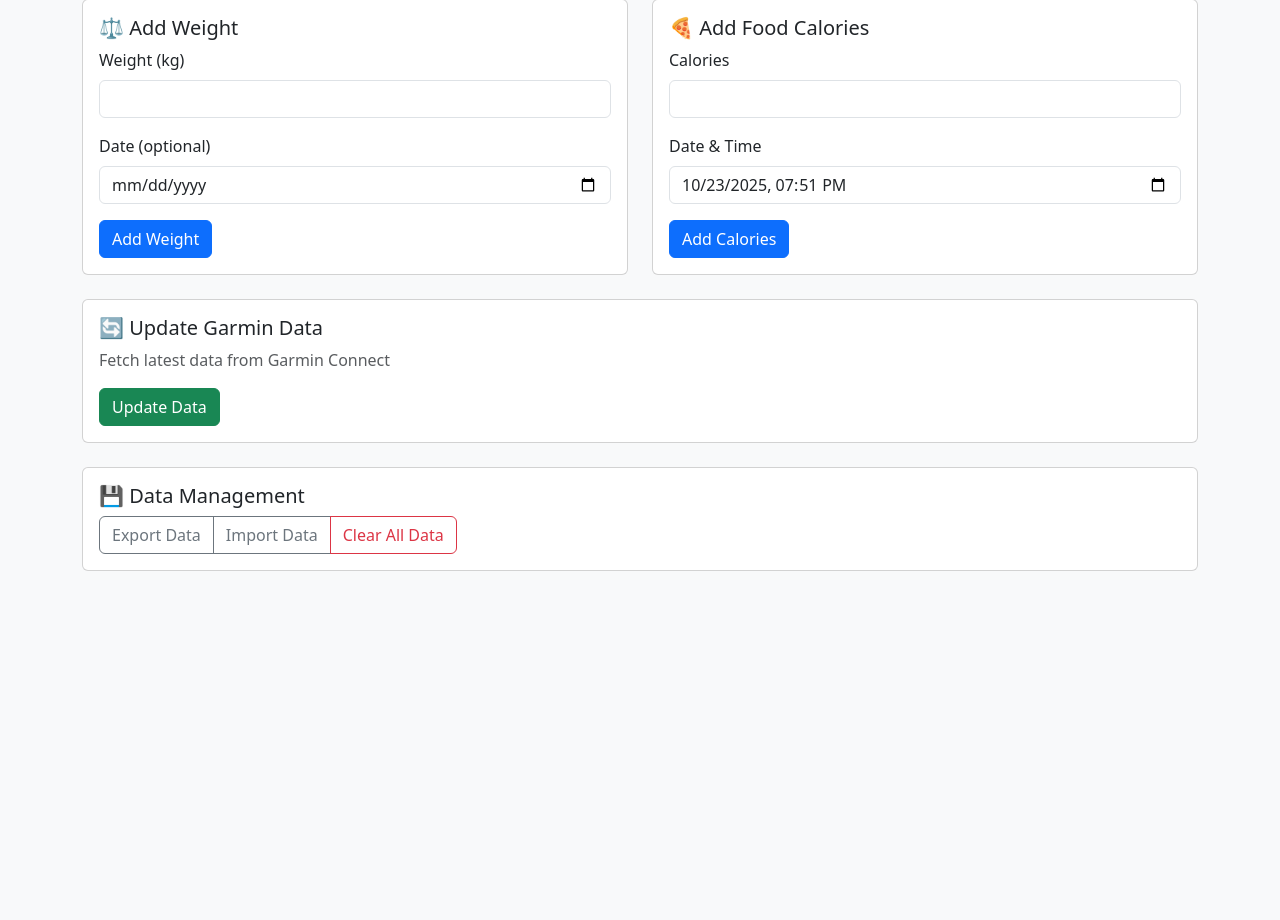
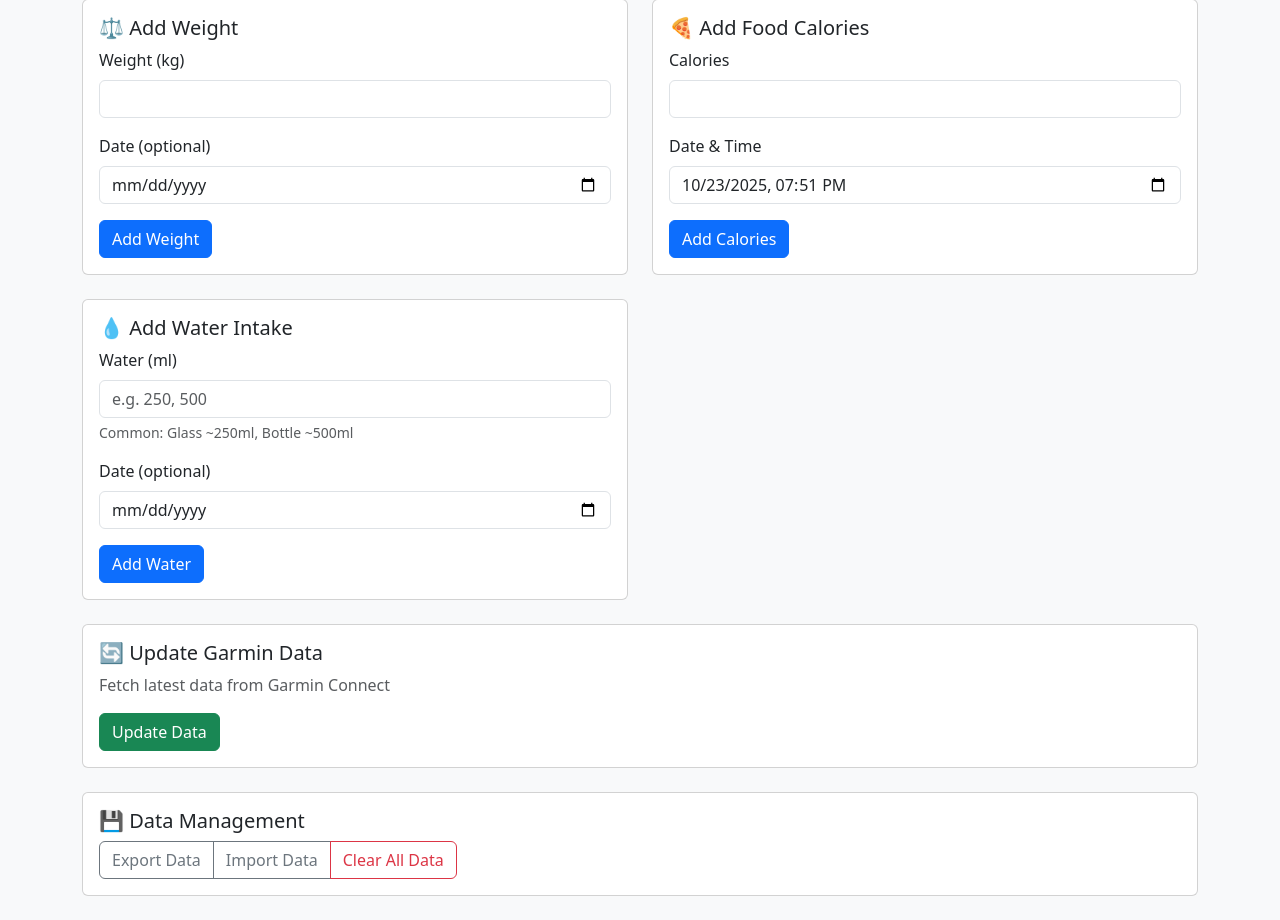
Before and after one commit to akhm7/akhm, a FastAPI app: page /admin in a window 1280 px wide. Shown: the part 105-1025 px from the top of the page. Before the commit the page ends 676 px from the top, so only its background shows below. Run offline with FastAPI, Linux system fonts and the light colour scheme.

Commit message:
Add water intake tracking and visualization features

```diff
--- a/app.py
+++ b/app.py
@@ -156,6 +156,52 @@ async def add_calories(
     except Exception as e:
         return JSONResponse({"status": "error", "message": str(e)}, status_code=500)
 
+@app.post("/api/water")
+async def add_water(
+    water_ml: int = Body(..., embed=True),
+    date: Optional[str] = Body(None, embed=True)
+):
+    """Добавить выпитую воду за день"""
+    try:
+        date_str = date or datetime.today().strftime('%Y-%m-%d')
+
+        # Получаем существующие данные
+        existing_data = r.get("garmin_data")
+        if not existing_data:
+            return JSONResponse({"error": "No data initialized. Run /update first"}, status_code=400)
+
+        result = json.loads(existing_data)
+        daily_data = result.get("daily_data", {})
+
+        # Инициализируем день если нет
+        if date_str not in daily_data:
+            daily_data[date_str] = {
+                "date": date_str,
+                "steps": None,
+                "calories": None,
+                "distance_km": None,
+                "sleep": {"total_minutes": None},
+                "water_ml": water_ml
+            }
+        else:
+            # Добавляем к существующему значению или устанавливаем новое
+            current_water = daily_data[date_str].get("water_ml", 0) or 0
+            daily_data[date_str]["water_ml"] = current_water + water_ml
+
+        result["daily_data"] = daily_data
+        result["last_update"] = datetime.now().isoformat()
+
+        # Сохраняем
+        r.set("garmin_data", json.dumps(result))
+
+        return JSONResponse({
+            "status": "success",
+            "date": date_str,
+            "water_ml": daily_data[date_str]["water_ml"]
+        })
+    except Exception as e:
+        return JSONResponse({"status": "error", "message": str(e)}, status_code=500)
+
 @app.get("/api/export")
 async def export_data():
     """Экспорт данных из Redis"""
@@ -235,6 +281,14 @@ async def update_data():
             sleep_data = client.get_sleep_data(today_str)
             day_data = process_day_data(today_str, stats, sleep_data)
             if day_data:
+                # Сохраняем пользовательские данные если они были
+                if today_str in daily_data:
+                    if "weight" in daily_data[today_str]:
+                        day_data["weight"] = daily_data[today_str]["weight"]
+                    if "food_log" in daily_data[today_str]:
+                        day_data["food_log"] = daily_data[today_str]["food_log"]
+                    if "water_ml" in daily_data[today_str]:
+                        day_data["water_ml"] = daily_data[today_str]["water_ml"]
                 daily_data[today_str] = day_data
         except:
             pass
@@ -317,6 +371,7 @@ def calculate_averages(daily_data):
     all_distance = []
     all_sleep = []
     all_weight = []
+    all_water = []
 
     # За последний месяц
     month_ago = datetime.now() - timedelta(days=30)
@@ -324,6 +379,7 @@ def calculate_averages(daily_data):
     month_calories = []
     month_distance = []
     month_sleep = []
+    month_water = []
 
     for date_str, day in daily_data.items():
         day_date = datetime.strptime(date_str, '%Y-%m-%d')
@@ -351,6 +407,11 @@ def calculate_averages(daily_data):
         if day.get("weight"):
             all_weight.append(day["weight"])
 
+        if day.get("water_ml"):
+            all_water.append(day["water_ml"])
+            if day_date >= month_ago:
+                month_water.append(day["water_ml"])
+
     return {
         "year": {
             "steps": round(sum(all_steps) / len(all_steps)) if all_steps else 0,
@@ -358,14 +419,16 @@ def calculate_averages(daily_data):
             "distance_km": round(sum(all_distance) / len(all_distance), 2) if all_distance else 0,
             "sleep_minutes": round(sum(all_sleep) / len(all_sleep)) if all_sleep else 0,
             "days_with_data": len(all_steps),
-            "total_steps": sum(all_steps) if all_steps else 0
+            "total_steps": sum(all_steps) if all_steps else 0,
+            "water_ml": round(sum(all_water) / len(all_water)) if all_water else 0
         },
         "month": {
             "steps": round(sum(month_steps) / len(month_steps)) if month_steps else 0,
             "calories": round(sum(month_calories) / len(month_calories)) if month_calories else 0,
             "distance_km": round(sum(month_distance) / len(month_distance), 2) if month_distance else 0,
             "sleep_minutes": round(sum(month_sleep) / len(month_sleep)) if month_sleep else 0,
-            "days_with_data": len(month_steps)
+            "days_with_data": len(month_steps),
+            "water_ml": round(sum(month_water) / len(month_water)) if month_water else 0
         },
         "weight": {
             "current": all_weight[-1] if all_weight else None,
--- a/static/admin.js
+++ b/static/admin.js
@@ -64,6 +64,37 @@ document.getElementById('calories-form').addEventListener('submit', async (e) =>
         if (response.ok) {
             showMessage(`${calories} calories added`, 'success');
             document.getElementById('calories-form').reset();
+            // Восстанавливаем текущую дату/время
+            const now = new Date();
+            now.setMinutes(now.getMinutes() - now.getTimezoneOffset());
+            document.getElementById('calories-datetime').value = now.toISOString().slice(0, 16);
+        } else {
+            showMessage(`Error: ${data.message}`, 'error');
+        }
+    } catch (err) {
+        showMessage(`Error: ${err.message}`, 'error');
+    }
+});
+
+// Добавить воду
+document.getElementById('water-form').addEventListener('submit', async (e) => {
+    e.preventDefault();
+
+    const water_ml = parseInt(document.getElementById('water').value);
+    const date = document.getElementById('water-date').value || null;
+
+    try {
+        const response = await fetch('/api/water', {
+            method: 'POST',
+            headers: { 'Content-Type': 'application/json' },
+            body: JSON.stringify({ water_ml, date })
+        });
+
+        const data = await response.json();
+
+        if (response.ok) {
+            showMessage(`${water_ml} ml water added (total: ${data.water_ml} ml)`, 'success');
+            document.getElementById('water-form').reset();
         } else {
             showMessage(`Error: ${data.message}`, 'error');
         }
--- a/templates/admin.html
+++ b/templates/admin.html
@@ -56,6 +56,27 @@
                 </div>
             </div>
 
+            <!-- Add Water -->
+            <div class="col-md-6">
+                <div class="card">
+                    <div class="card-body">
+                        <h5 class="card-title">💧 Add Water Intake</h5>
+                        <form id="water-form">
+                            <div class="mb-3">
+                                <label for="water" class="form-label">Water (ml)</label>
+                                <input type="number" class="form-control" id="water" step="50" placeholder="e.g. 250, 500" required>
+                                <div class="form-text">Common: Glass ~250ml, Bottle ~500ml</div>
+                            </div>
+                            <div class="mb-3">
+                                <label for="water-date" class="form-label">Date (optional)</label>
+                                <input type="date" class="form-control" id="water-date">
+                            </div>
+                            <button type="submit" class="btn btn-primary">Add Water</button>
+                        </form>
+                    </div>
+                </div>
+            </div>
+
             <!-- Update Data -->
             <div class="col-12">
                 <div class="card">
```
Also changed, not shown: static/app.js (+159 -21 lines), templates/index.html (+18 -4 lines).
